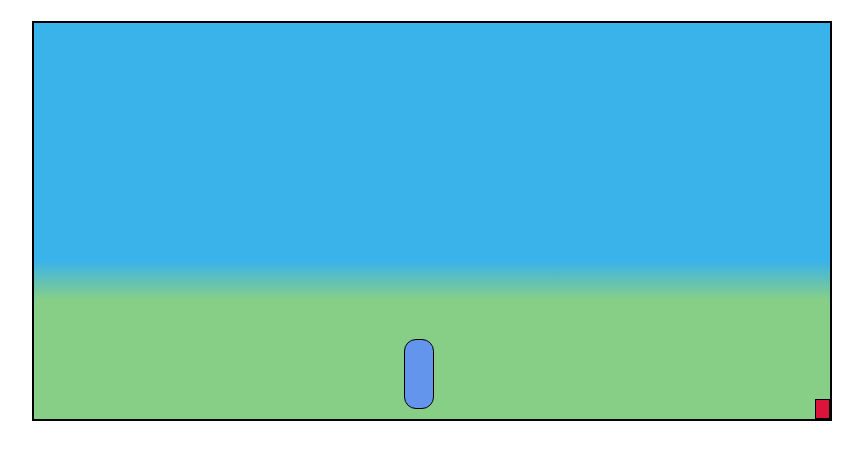
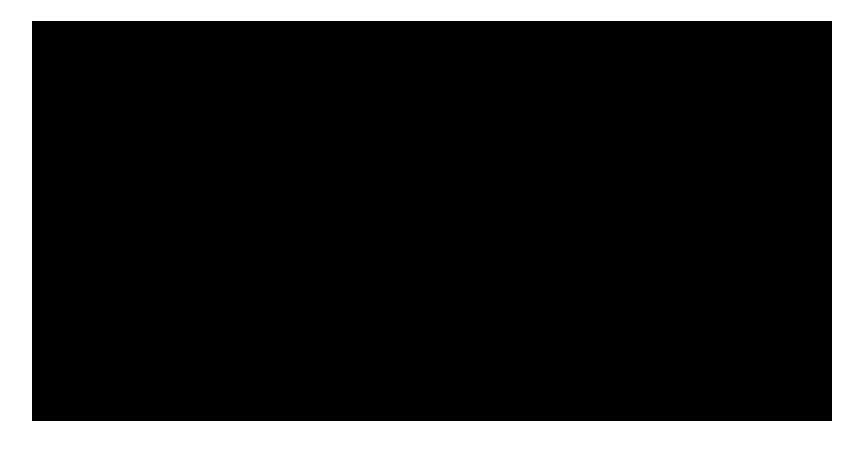
Before and after one commit to AlessioMartella7/jumping-game, a plain HTML site: page index.html in a window 1280 px wide. Shown: the part 64-524 px from the top of the page, without its empty margins (208-1071 px from the left). Drawn offline with Linux system fonts and the light colour scheme.

Commit message:
added deathStatus function

```diff
--- a/css/style.css
+++ b/css/style.css
@@ -68,8 +68,8 @@ h1 {
     border: 1px solid black;
     top: 376px;
     left: 781px;
-/*     animation: block 2s infinite linear;
- */ }
+    animation: block 2s infinite linear;
+ }
 
 #block-2 {
     position: relative;
@@ -79,8 +79,8 @@ h1 {
     border-radius: 50%;
     top: 366px;
     left: 786px;
-/*     animation: block2 infinite ease-in-out alternate;
- */
+    animation: block2 infinite ease-in-out alternate;
+
  }
 @keyframes block {
     0% {left: 781px;}
--- a/index.html
+++ b/index.html
@@ -14,7 +14,7 @@
             <h1>LET'S JUMP!</h1>
             <div id="game">
                 <div id="block"></div>
-                <div id="block2"></div>
+                <div id="block-2"></div>
                 <div id="character"></div>
             </div>
         </div>
--- a/js/script.js
+++ b/js/script.js
@@ -1,6 +1,7 @@
 const character = document.getElementById('character');
 const block = document.getElementById('block');
 const game = document.getElementById('game')
+let gameOver = false;
 
 function jump(){
     if(character.classList == 'animate'){
@@ -24,7 +25,7 @@ this.color = color;
 var block2 = new Block(3.5,[220,39,221])
 var Block2speed = block2.speed;
 var Block2color = block2.color
-var elBlock2 = document.getElementById('block2');
+var elBlock2 = document.getElementById('block-2');
 var animationBlock2Speed = elBlock2.style.animationDuration = Block2speed+'s';
 var bgBlock2Color = elBlock2.style.backgroundColor = 'rgb('+ [Block2color].join(',') + ')';
 
@@ -33,15 +34,34 @@ game.addEventListener('click', jump, false);
 // collision
 
 function collision(){
-    let characterTop = parseInt(window.getComputedStyle(character).getPropertyValue('top'));
-    let blockLeft = parseInt(window.getComputedStyle(block).getPropertyValue('left'));
-    let block2Left = parseInt(window.getComputedStyle(block2).getPropertyValue('left'));
-
-    if(!(characterTop + 70 < 376 ||
-        characterTop + 70 < 366 ||
-        (blockLeft || block2Left )> 370 + 30
-        )
-      ) {
-        return true
+   let blockCoord = block.getBoundingClientRect();
+   let characterCoord = character.getBoundingClientRect();
+   let elBlock2Coord = elBlock2.getBoundingClientRect();
+  if(
+    characterCoord.x < elBlock2Coord.x + elBlock2Coord.width &&
+    characterCoord.x + characterCoord.width > elBlock2Coord.x &&
+    characterCoord.y < elBlock2Coord.y + elBlock2Coord.height &&
+    characterCoord.y + characterCoord.height > elBlock2Coord.y
+  )
+       {
+        gameOver = true;
+        return gameOver
         }
 }
+
+function deathStatus(){
+    if(gameOver){
+        game.style.background = 'black';
+        game.innerText = 'GAME OVER';
+    }
+}
+
+function gameLoop() {
+    if (!gameOver) {
+        collision();  // controlla la collisione in ogni frame
+        deathStatus();  // aggiorna lo stato del gioco
+        requestAnimationFrame(gameLoop); // continua il ciclo del gioco
+    }
+}
+
+gameLoop();
```
